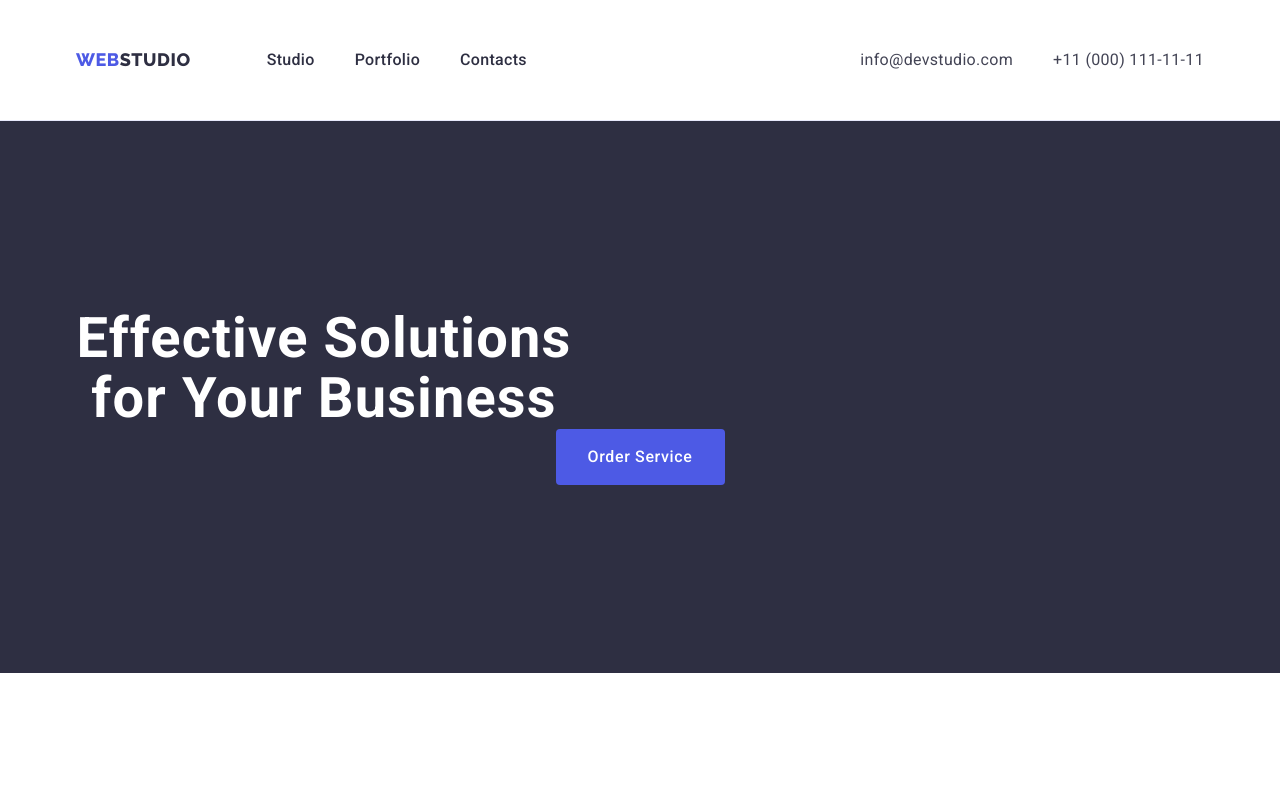
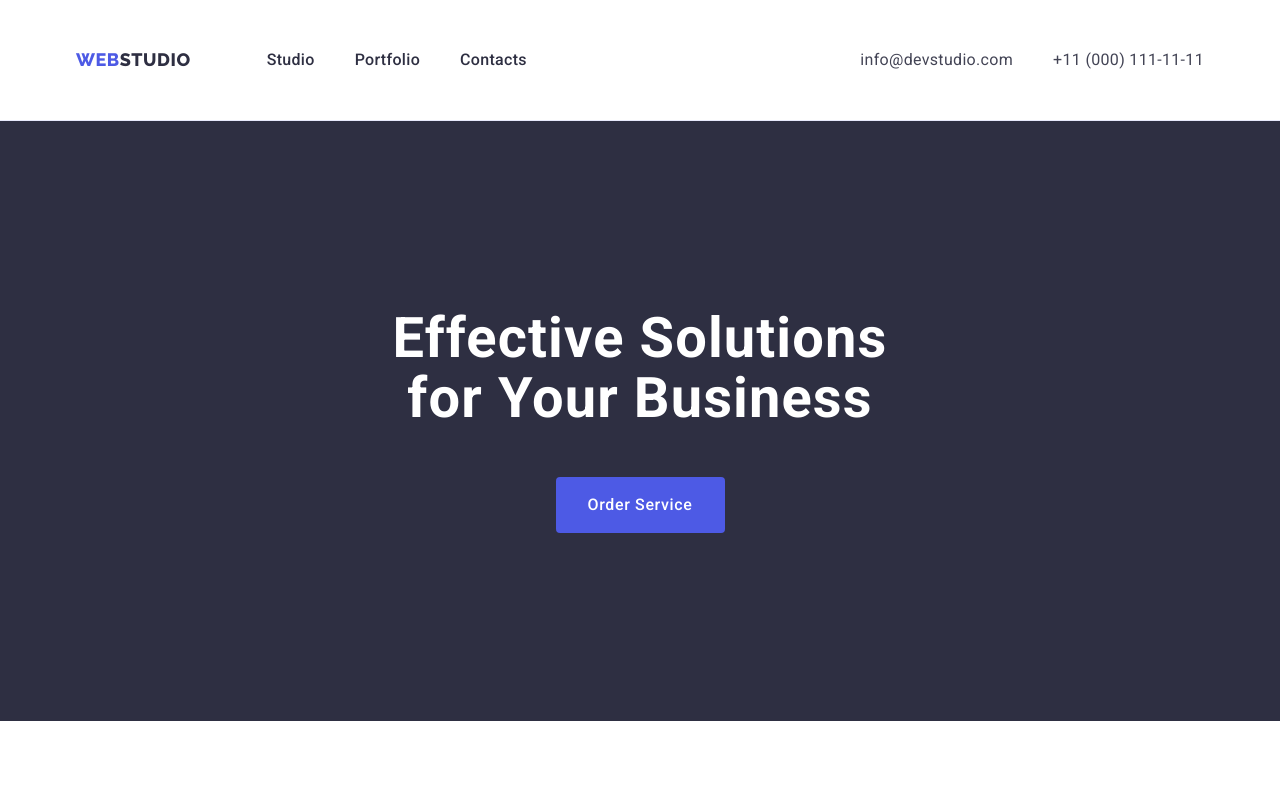
Before and after one commit to kseniya394/goit-markup-hw-03, a plain HTML site: page index.html in a window 1280 px wide. Shown: the top 790 px of the page. Drawn offline with nearby package versions, Linux system fonts and the light colour scheme.

Commit message:
05.06update5

```diff
--- a/css/styles.css
+++ b/css/styles.css
@@ -160,6 +160,8 @@ color: #434455;
     line-height: 1.07;
     letter-spacing: 0.02em;
     color: #FFFFFF;
+    margin: 0 auto;
+    margin-bottom: 48px;
 }
 .hero-btn {
 display: block;
```
